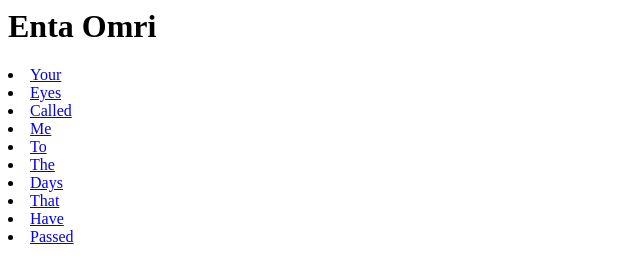
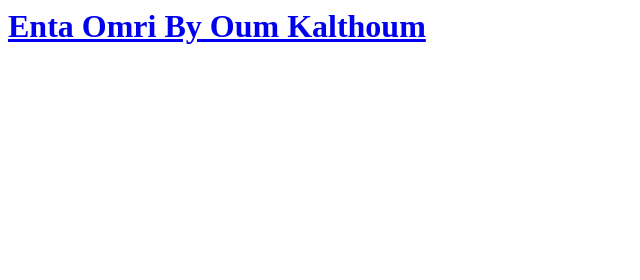
Before and after one commit to nargisbee/nb2020-avt217, a plain HTML site: page p1/index.html in a window 1280 px wide. Shown: the whole page, without its empty margins (0-640 px from the left). Drawn offline with Linux system fonts and the light colour scheme.

Commit message:
changesss

```diff
--- a/p1/index.html
+++ b/p1/index.html
@@ -3,14 +3,4 @@
     <title>Project 1</title>
   </head>
   <body>
-    <h1>Enta Omri</h1>
-    <li><a href="page1/index.html">Your</a></li>
-    <li><a href="page2/index.html">Eyes</a></li>
-    <li><a href="page3/index.html">Called</a></li>
-    <li><a href="page4/index.html">Me</a></li>
-    <li><a href="page5/index.html">To</a></li>
-    <li><a href="page6/index.html">The</a></li>
-    <li><a href="page7/index.html">Days</a></li>
-    <li><a href="page8/index.html">That</a></li>
-    <li><a href="page9/index.html">Have</a></li>
-    <li><a href="page10/index.html">Passed</a></li>
+    <h1><a href=../page1/index.html">Enta Omri By Oum Kalthoum</a></h1>
```
Also changed, not shown: p1/page1/index.html (+7 -4 lines).
